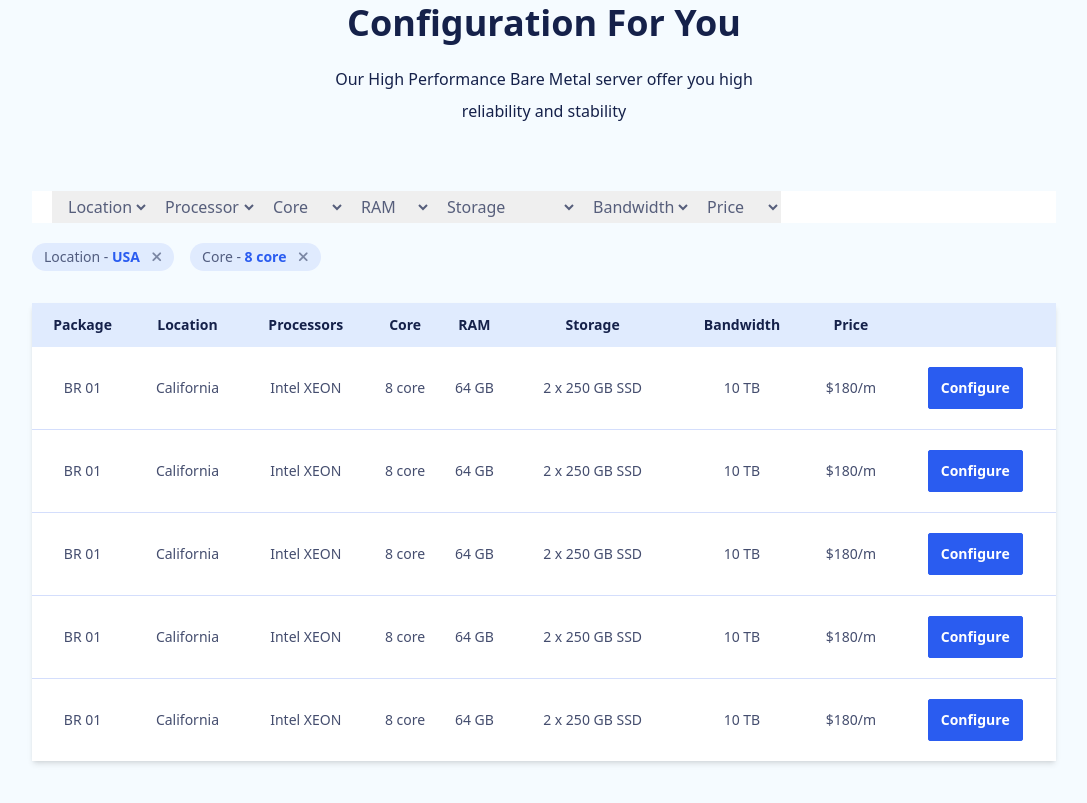
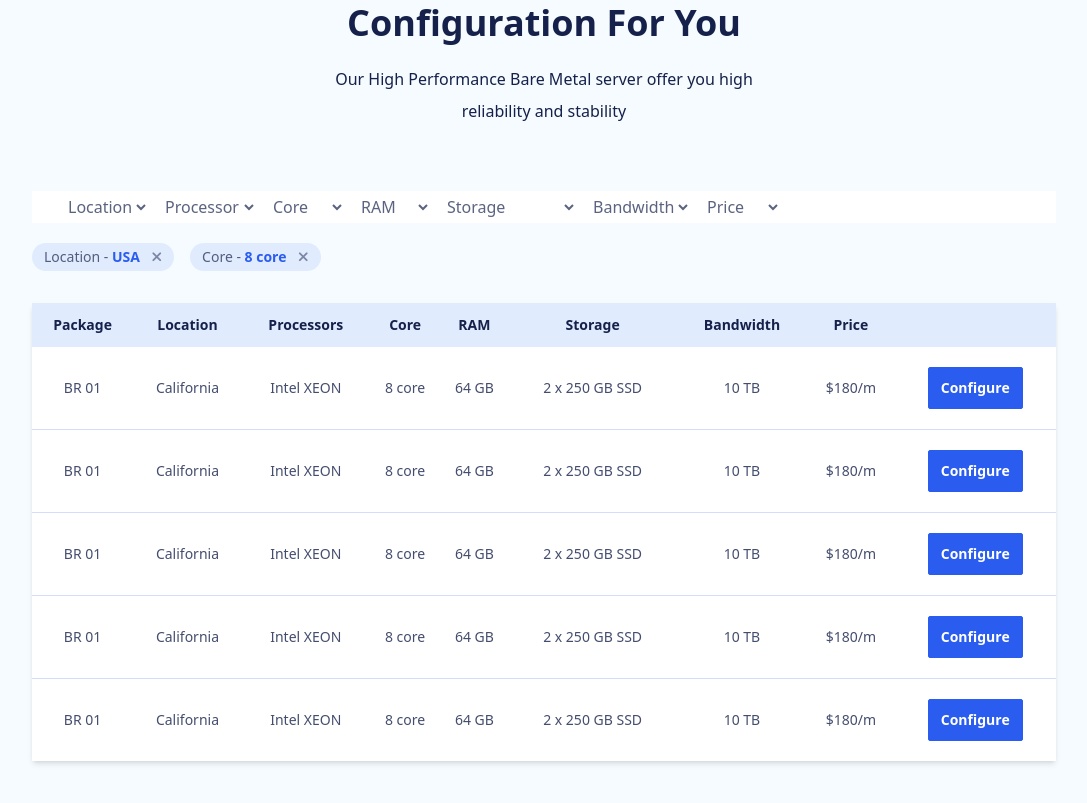
Before and after one commit to shovasarker/right-servers-with-tailwind, a website: page index.html in a window 1280 px wide. Shown: the part 2800-3603 px from the top of the page, without its empty margins (96-1183 px from the left). Drawn offline with Linux system fonts and the light colour scheme.

Commit message:
Sort type selectors bg is now white

```diff
--- a/index.html
+++ b/index.html
@@ -340,7 +340,7 @@
                 <!-- sort selection section start -->
                 <div class="flex justify-center lg:justify-start items-center flex-wrap gap-y-5 bg-white px-5 mb-5">
                     <select name="location" id="location"
-                        class="inline-block pl-3 py-1 focus:outline-none text-title/70">
+                        class="inline-block bg-white pl-3 py-1 focus:outline-none text-title/70">
                         <option value="" disabled selected>Location</option>
                         <option value="USA">USA</option>
                         <option value="EU">EU</option>
@@ -348,27 +348,30 @@
                         <option value="SA">SA</option>
                     </select>
                     <select name="processor" id="processor"
-                        class="inline-block pl-3 py-1 focus:outline-none text-title/70">
+                        class="inline-block bg-white pl-3 py-1 focus:outline-none text-title/70">
                         <option value="" disabled selected>Processor</option>
                         <option value="intel Xeon">intel Xeon</option>
                         <option value="intel">intel</option>
                         <option value="AMD">AMD</option>
                     </select>
-                    <select name="core" id="core" class="inline-block pl-3 py-1 focus:outline-none text-title/70">
+                    <select name="core" id="core"
+                        class="inline-block bg-white pl-3 py-1 focus:outline-none text-title/70">
                         <option value="" disabled selected>Core</option>
                         <option value="16 core">16 core</option>
                         <option value="8 core">8 core</option>
                         <option value="4 core">4 core</option>
                         <option value="2 core">2 core</option>
                     </select>
-                    <select name="ram" id="ram" class="inline-block pl-3 py-1 focus:outline-none text-title/70">
+                    <select name="ram" id="ram"
+                        class="inline-block bg-white pl-3 py-1 focus:outline-none text-title/70">
                         <option value="" disabled selected>RAM</option>
                         <option value="128 GB">128 GB</option>
                         <option value="64 GB">64 GB</option>
                         <option value="32 GB">32 GB</option>
                         <option value="16 GB">16 GB</option>
                     </select>
-                    <select name="storage" id="storage" class="inline-block pl-3 py-1 focus:outline-none text-title/70">
+                    <select name="storage" id="storage"
+                        class="inline-block bg-white pl-3 py-1 focus:outline-none text-title/70">
                         <option value="" disabled selected>Storage</option>
                         <option value="1 x 1TB SSD">1 x 1TB SSD</option>
                         <option value="1 x 500 GB SSD">1 x 500 GB SSD</option>
@@ -376,14 +379,15 @@
                         <option value="2 x 120 Gb SSD">2 x 120 Gb SSD</option>
                     </select>
                     <select name="bandwidth" id="bandwidth"
-                        class="inline-block pl-3 py-1 focus:outline-none text-title/70">
+                        class="inline-block bg-white pl-3 py-1 focus:outline-none text-title/70">
                         <option value="" disabled selected>Bandwidth</option>
                         <option value="10 TB">10 TB</option>
                         <option value="5 TB">5 TB</option>
                         <option value="2 TB">2 TB</option>
                         <option value="1 TB">1 TB</option>
                     </select>
-                    <select name="price" id="price" class="inline-block pl-3 py-1 focus:outline-none text-title/70">
+                    <select name="price" id="price"
+                        class="inline-block bg-white pl-3 py-1 focus:outline-none text-title/70">
                         <option value="" disabled selected>Price</option>
                         <option value="$180/m">$180/m</option>
                         <option value="$180/m">$180/m</option>
```
